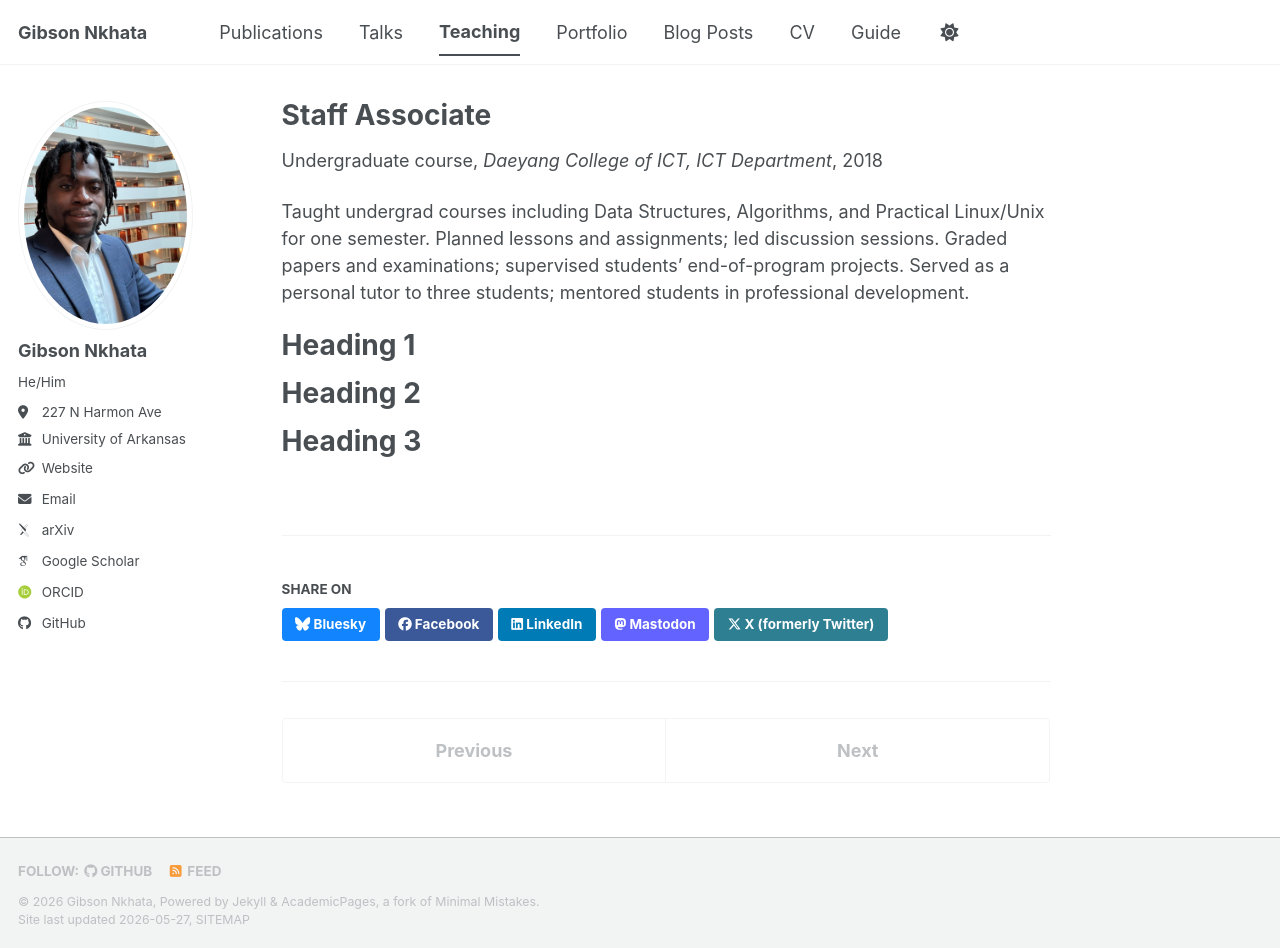
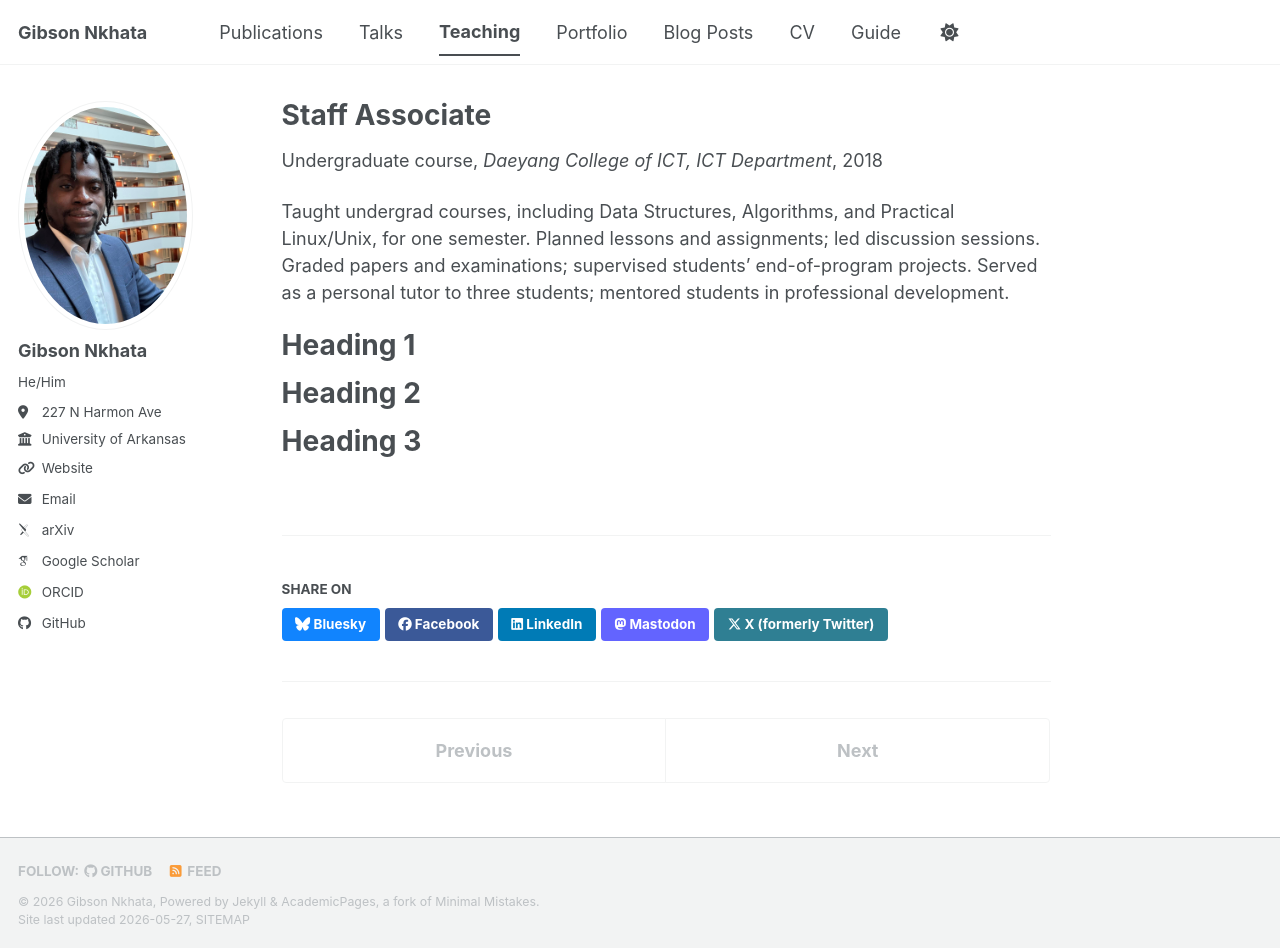
Before and after one commit to gnkhata/gnkhata.github.io, a Jekyll site: the page built from _teaching/2015-spring-teaching-2.md, in a window 1280 px wide and 948 px high. Built offline with Jekyll 4.4.1, drawn with Linux system fonts in a browser that asks for light colours; some web fonts are replaced; a script bundle is joined from its source files by our own code; library files that are not in the unit come from our copies.

```diff
--- a/_teaching/2015-spring-teaching-2.md
+++ b/_teaching/2015-spring-teaching-2.md
@@ -8,7 +8,7 @@ date: 2018-08-01
 location: "Mzuzu, Malawi"
 ---
 
-Taught undergrad courses including Data Structures, Algorithms, and Practical Linux/Unix for one semester.
+Taught undergrad courses, including Data Structures, Algorithms, and Practical Linux/Unix, for one semester.
 Planned lessons and assignments; led discussion sessions. Graded papers and examinations; supervised students’ end-of-program projects.  Served as a personal tutor to three students; mentored students in professional development.
 
 Heading 1
```
